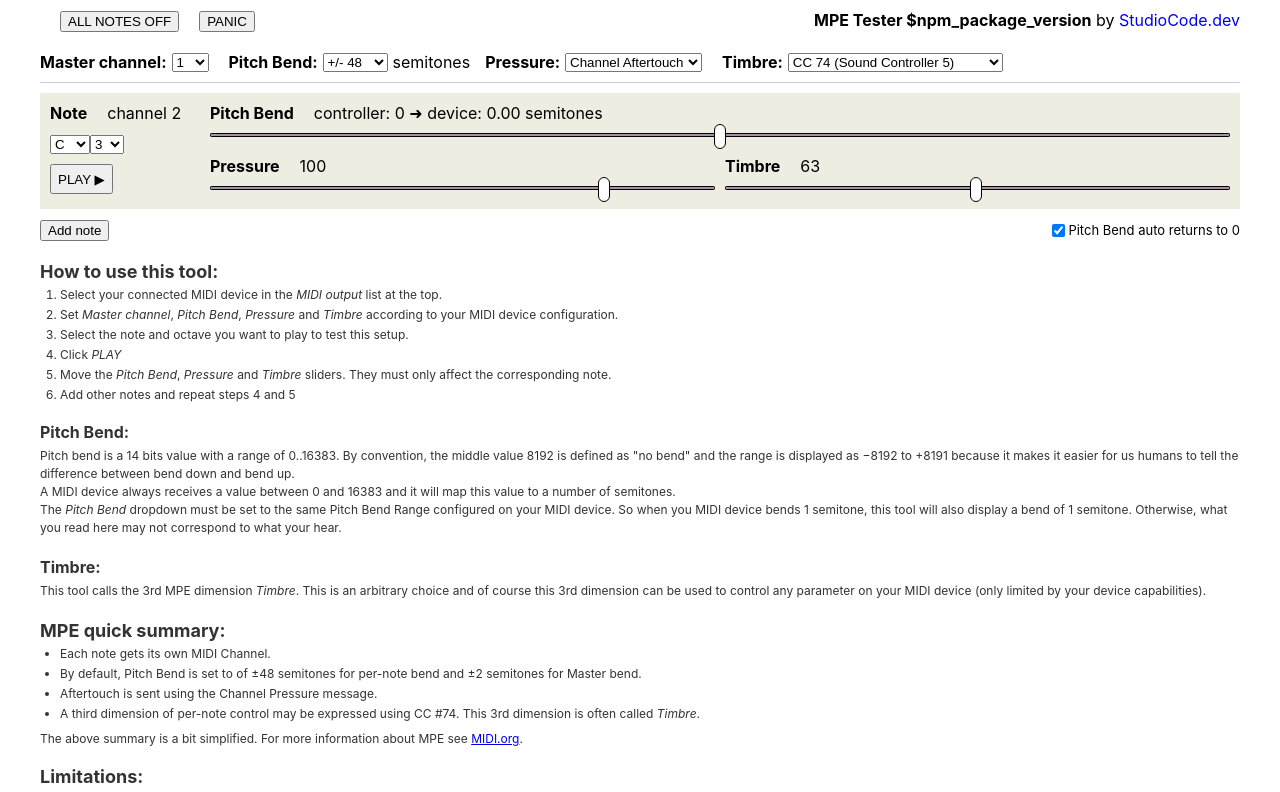
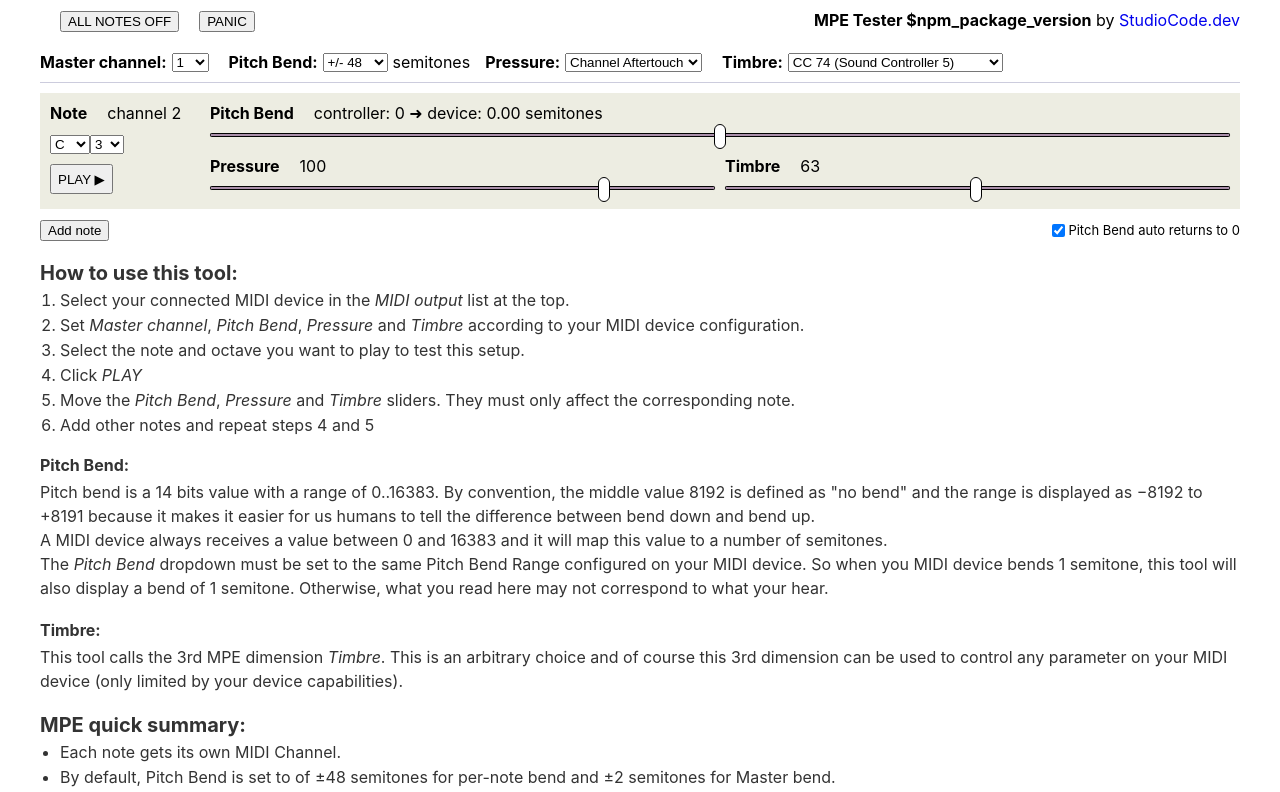
Before and after one commit to francoisgeorgy/mpe-tester, a React (Create React App) app: page / in a window 1280 px wide. Shown: the top 792 px of the page. Built offline with nearby package versions, Linux system fonts and the light colour scheme.

Commit message:
fix panic

```diff
--- a/package.json
+++ b/package.json
@@ -1,6 +1,6 @@
 {
   "name": "mpe-tester",
-  "version": "0.6.1",
+  "version": "0.7.2",
   "private": true,
   "homepage": "./",
   "dependencies": {
--- a/public/index.html
+++ b/public/index.html
@@ -14,6 +14,7 @@
     <meta property="og:type" content="website">
     <meta name="twitter:card" content="summary_large_image">
     <meta name="twitter:image:alt" content="MPE Tester by StudioCode.dev">
+    <script src="https://cdn.usefathom.com/script.js" site="XIWNXTFQ" excluded-domains="localhost" defer></script>
 </head>
 <body>
 <noscript>You need to enable JavaScript to run this app.</noscript>
--- a/src/App.css
+++ b/src/App.css
@@ -20,6 +20,7 @@ body {
 }
 
 h2 {
+    font-size: 1.25rem;
     margin: 10px 0 5px 0;
 }
 h3 {
@@ -103,7 +104,7 @@ h3 {
     /*border-top: 1px solid #aaa;*/
     color: #333;
     margin-top: 20px;
-    font-size: 0.75rem;
+    /*font-size: 0.85rem;*/
 }
 
 
```
